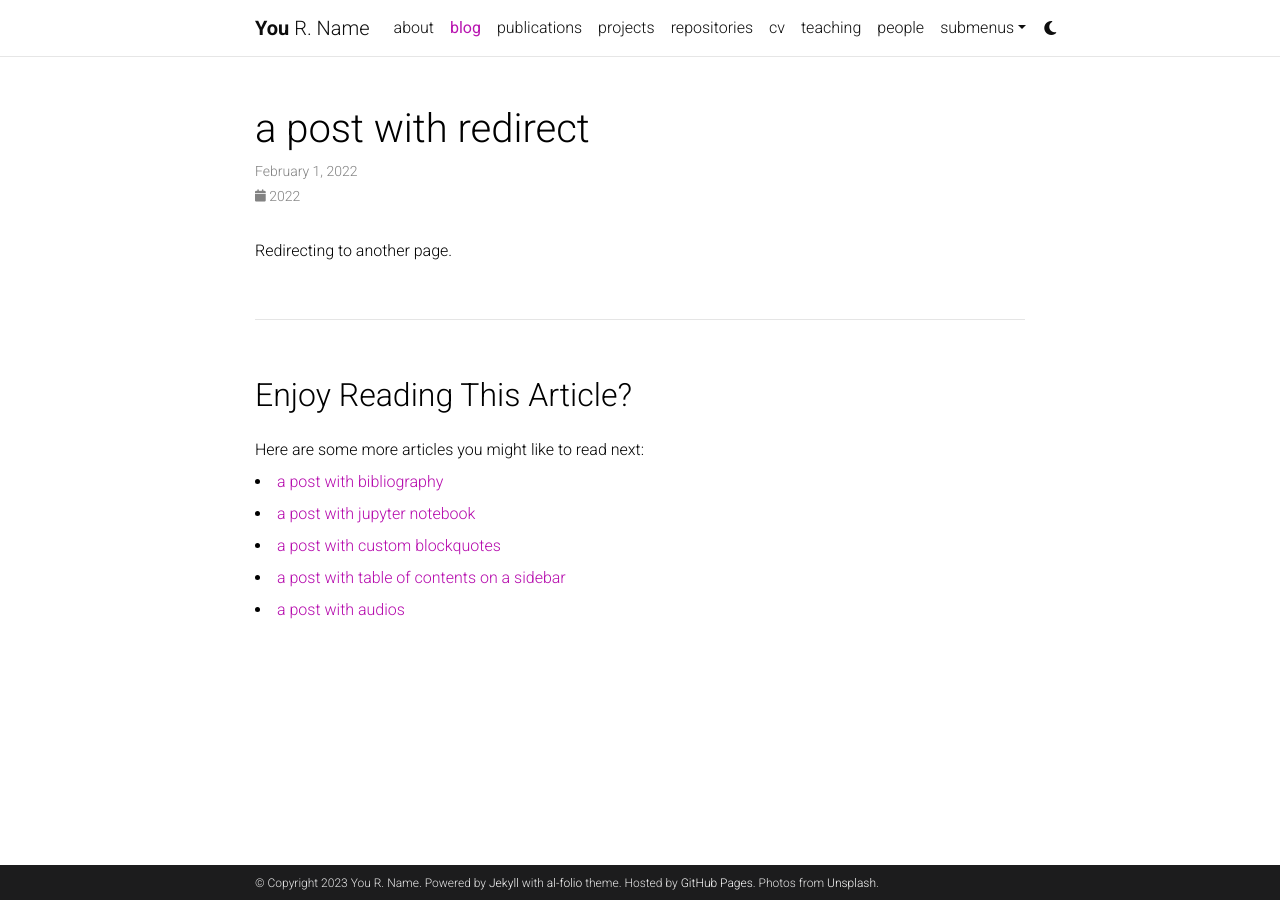
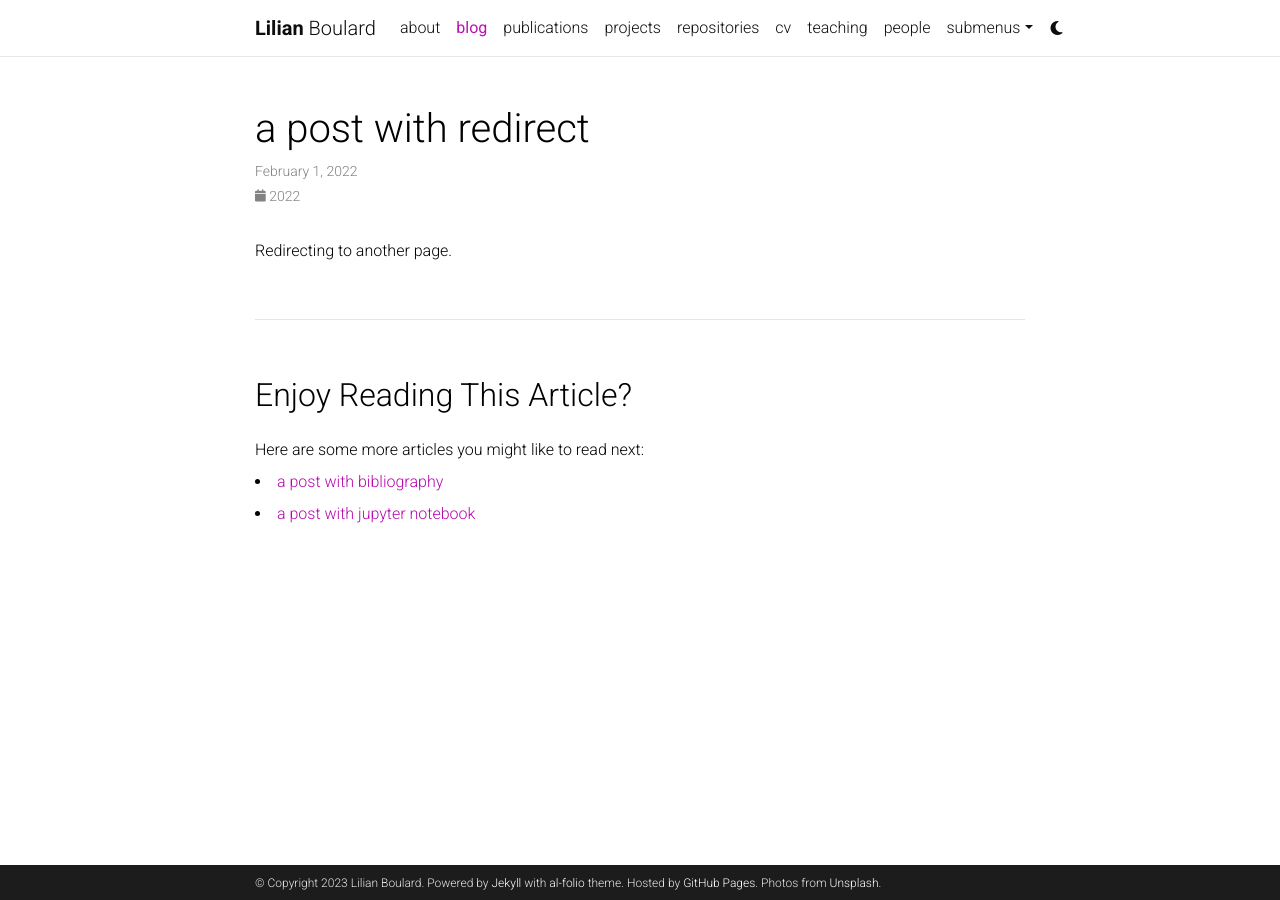
Before and after one commit to LilianBoulard/LilianBoulard.github.io, a Jekyll site: the page built from _posts/2022-02-01-redirect.md, in a window 1280 px wide. Built offline with Jekyll 4.4.1, drawn with Linux system fonts in a browser that asks for light colours; comment, search, counter and statistics services are not loaded; a style sheet for code colours, icons or effects is not loaded.

Commit message:
[WIP] update config

```diff
--- a/_config.yml
+++ b/_config.yml
@@ -3,10 +3,10 @@
 # -----------------------------------------------------------------------------
 
 title: blank # the website title (if blank, full name will be used instead)
-first_name: You
-middle_name: R.
-last_name: Name
-email: you@example.com
+first_name: Lilian
+middle_name:
+last_name: Boulard
+email: lilian@boulard.fr
 description: > # the ">" symbol means to ignore newlines until "footer_text:"
   A simple, whitespace theme for academics. Based on [*folio](https://github.com/bogoli/-folio) design.
 footer_text: >
@@ -18,8 +18,8 @@
 lang: en # the language of your site (for example: en, fr, cn, ru, etc.)
 icon: ⚛️  # the emoji used as the favicon (alternatively, provide image name in /assets/img/)
 
-url: https://alshedivat.github.io # the base hostname & protocol for your site
-baseurl: /al-folio # the subpath of your site, e.g. /blog/
+url: https://lilianboulard.github.io # the base hostname & protocol for your site
+baseurl: # the subpath of your site, e.g. /blog/
 last_updated: false # set to true if you want to display last updated in the footer
 impressum_path:  # set to path to include impressum link in the footer, use the same path as permalink in a page, helps to conform with EU GDPR
 
@@ -31,7 +31,7 @@
 repo_theme_light: default       # https://github.com/anuraghazra/github-readme-stats/blob/master/themes/README.md
 repo_theme_dark: dark           # https://github.com/anuraghazra/github-readme-stats/blob/master/themes/README.md
 repo_trophies:
-  enabled: true
+  enabled: false
   theme_light: flat    # https://github.com/ryo-ma/github-profile-trophy
   theme_dark: gitdimmed  # https://github.com/ryo-ma/github-profile-trophy
 
@@ -41,7 +41,7 @@
 # will use title and url fields
 # Take a look to https://github.com/jekyll/jekyll-feed for more customization
 
-rss_icon: true
+rss_icon: false
 
 # -----------------------------------------------------------------------------
 # Layout
@@ -67,11 +67,11 @@
 # Social integration
 # -----------------------------------------------------------------------------
 
-github_username: # your GitHub user name
+github_username: LilianBoulard # your GitHub user name
 gitlab_username: # your GitLab user name
 twitter_username: # your Twitter handle
 mastodon_username: # your mastodon instance+username in the format instance.tld/@username
-linkedin_username: # your LinkedIn user name
+linkedin_username: lilian-boulard # your LinkedIn user name
 telegram_username: # your Telegram user name
 scholar_userid: # your Google Scholar ID
 semanticscholar_id: # your Semantic Scholar ID
@@ -98,7 +98,7 @@
 unsplash_id: # your unsplash id
 instagram_id: # your instagram id
 facebook_id: # your facebook id
-youtube_id: # your youtube channel id (youtube.com/@<youtube_id>)
+youtube_id: LilianBoulard # your youtube channel id (youtube.com/@<youtube_id>)
 discord_id: # your discord id (18-digit unique numerical identifier)
 zotero_username: # your zotero username
 wechat_qr: # filename of your wechat qr-code saved as an image (e.g., wechat-qr.png if saved to assets/img/wechat-qr.png)
@@ -131,7 +131,7 @@
 
 related_blog_posts:
   enabled: true
-  max_related: 5
+  max_related: 2
 
 # Giscus comments (RECOMMENDED)
 # Follow instructions on https://giscus.app/ to setup for your repo to fill out
@@ -155,8 +155,7 @@
 # If you have blog posts published on medium.com or other external sources,
 # you can display them in your blog by adding a link to the RSS feed.
 external_sources:
-  - name: medium.com
-    rss_url: https://medium.com/@al-folio/feed
+  -
 
 # -----------------------------------------------------------------------------
 # Collections
```
